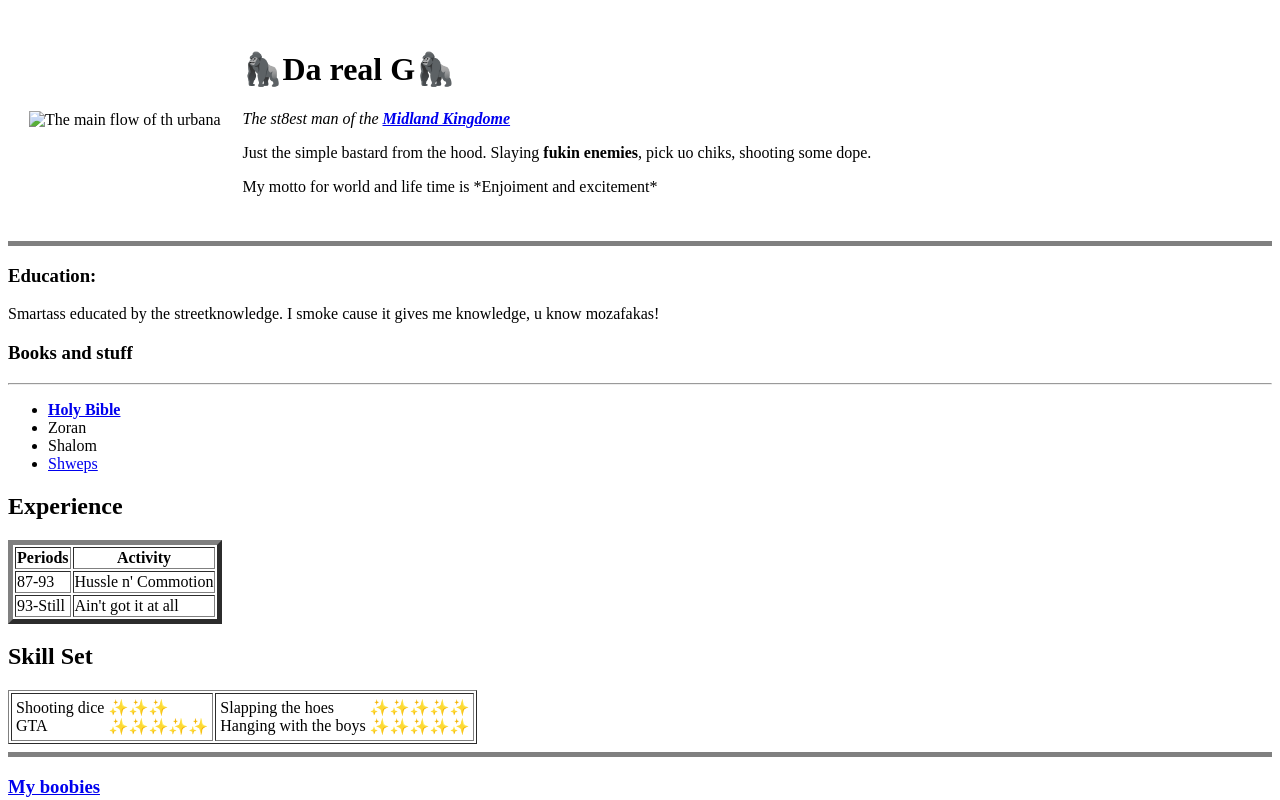
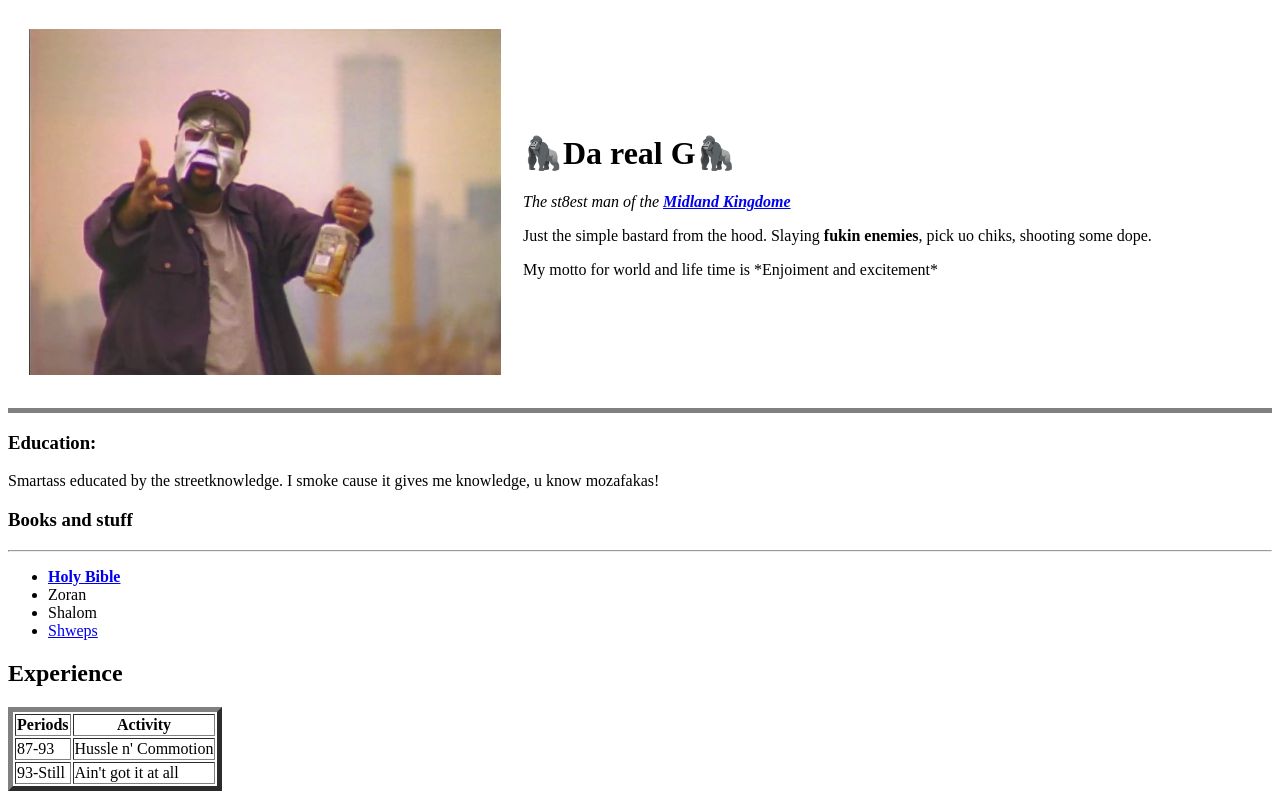
Before and after one commit to MaitoYord/CV-of-G, a plain HTML site: page index.html in a window 1280 px wide. Shown: the top 800 px of the page. Drawn offline with Linux system fonts and the light colour scheme.

Commit message:
Update index.html

```diff
--- a/index.html
+++ b/index.html
@@ -9,7 +9,7 @@
 <body>
   <table cellspacing="20">
     <tr>
-      <td><img src="Images/tumblr_ls790q9m0M1qg4chbo1_500.png" alt="The main flow of th urbana"></td>
+      <td><img src="tumblr_ls790q9m0M1qg4chbo1_500.png" alt="The main flow of th urbana"></td>
       <td>
         <h1>🦍Da real G🦍</h1>
         <p><em>The st8est man of the <strong><a href="https://berserk.fandom.com/wiki/Midland">Midland Kingdome</a></strong> </em></p>
```
